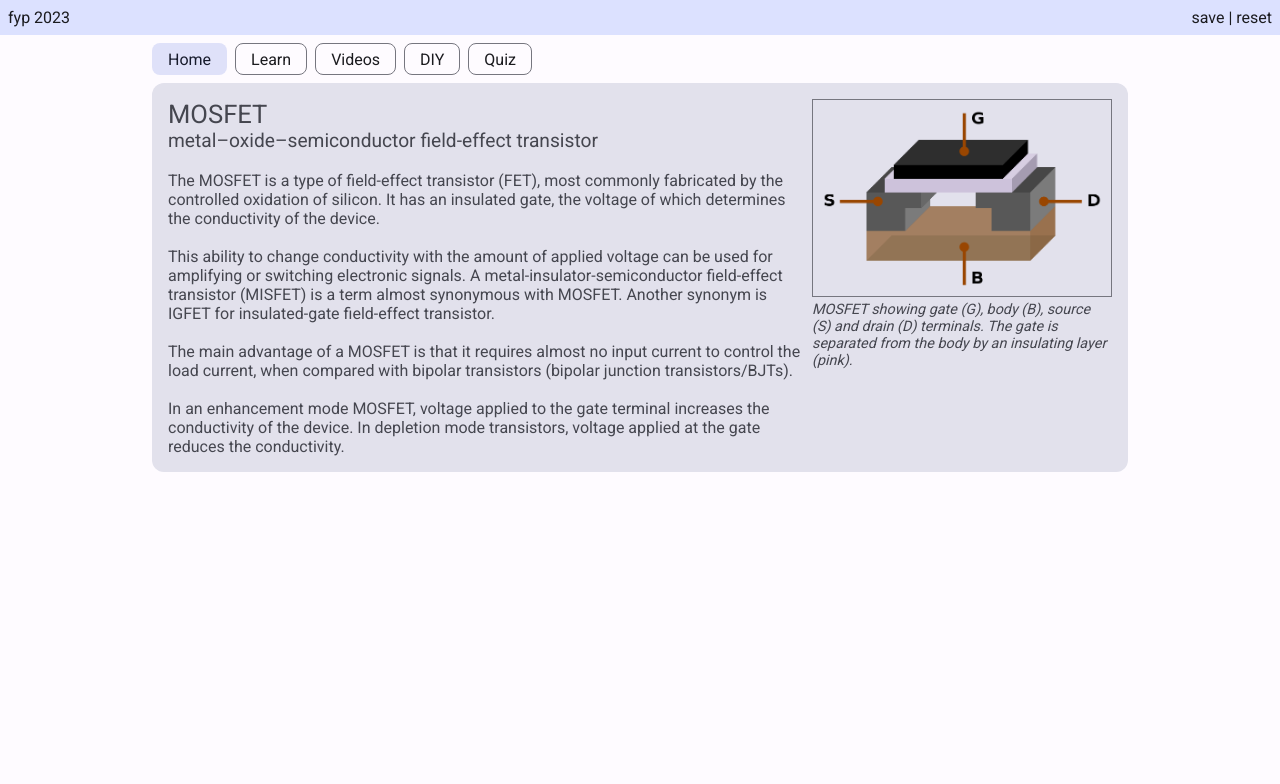
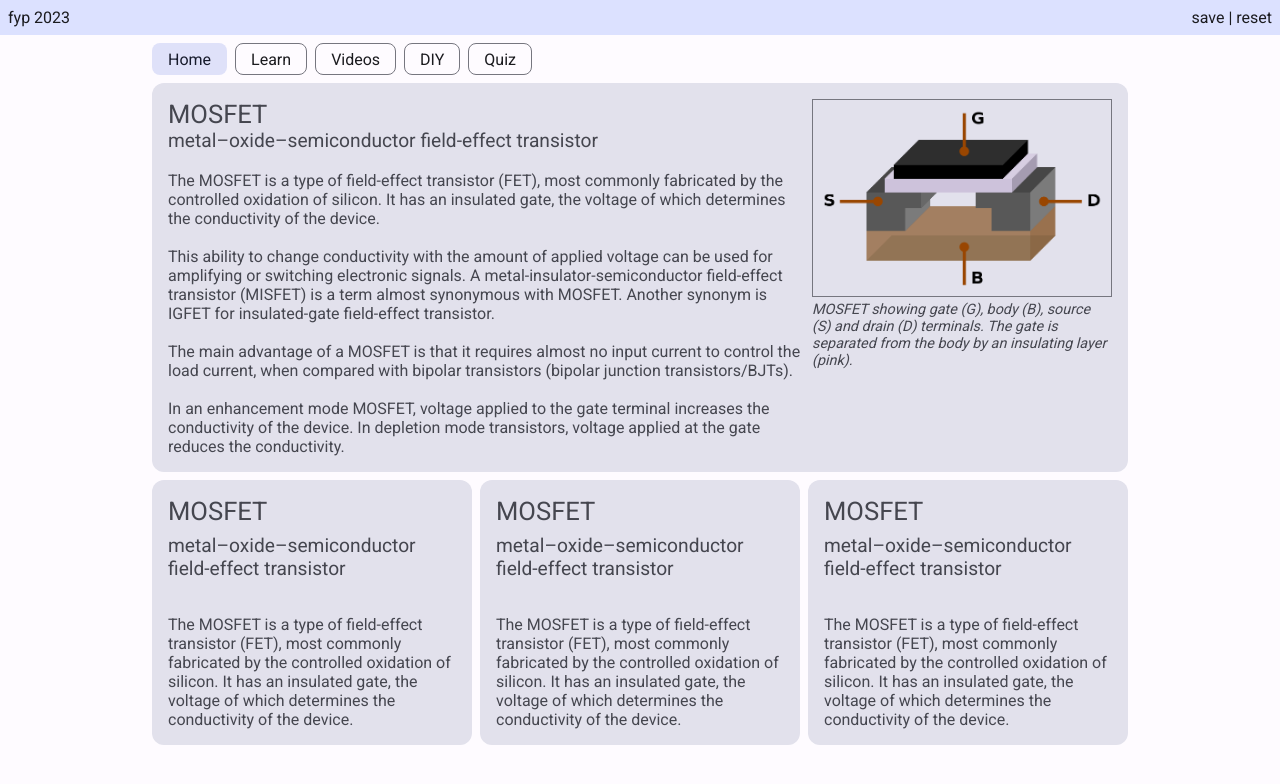
Before and after one commit to Zencron/fyp-2023, a React (Vite) app: page / in a window 1280 px wide. Shown: the top 784 px of the page. Built offline with nearby package versions, Linux system fonts and the light colour scheme.

Commit message:
feat: home container info cards

```diff
--- a/src/containers/homeContainer/HomeContainer.jsx
+++ b/src/containers/homeContainer/HomeContainer.jsx
@@ -7,6 +7,7 @@ import mosfetStructure from "/src/assets/MOSFET_Structure.png";
 export default function HomeContainer() {
   return (
     <div className={styles.homeContainer}>
+      <div className={styles.mainCardContainer}>
         <FilledCard>
           <div className={styles.mainCard}>
             <div>
@@ -17,21 +18,21 @@ export default function HomeContainer() {
               <br />
               <div>
                 The MOSFET is a type of field-effect transistor (FET), most
-              commonly fabricated by the controlled oxidation of silicon. It has
-              an insulated gate, the voltage of which determines the
+                commonly fabricated by the controlled oxidation of silicon. It
+                has an insulated gate, the voltage of which determines the
                 conductivity of the device.
                 <br />
                 <br />
                 This ability to change conductivity with the amount of applied
                 voltage can be used for amplifying or switching electronic
                 signals. A metal-insulator-semiconductor field-effect transistor
-              (MISFET) is a term almost synonymous with MOSFET. Another synonym
-              is IGFET for insulated-gate field-effect transistor.
+                (MISFET) is a term almost synonymous with MOSFET. Another
+                synonym is IGFET for insulated-gate field-effect transistor.
                 <br />
                 <br />
-              The main advantage of a MOSFET is that it requires almost no input
-              current to control the load current, when compared with bipolar
-              transistors (bipolar junction transistors/BJTs).
+                The main advantage of a MOSFET is that it requires almost no
+                input current to control the load current, when compared with
+                bipolar transistors (bipolar junction transistors/BJTs).
                 <br />
                 <br />
                 In an enhancement mode MOSFET, voltage applied to the gate
@@ -56,5 +57,54 @@ export default function HomeContainer() {
           </div>
         </FilledCard>
       </div>
+      <FilledCard>
+        <div className={styles.infoCard}>
+          <div className={styles.title}>MOSFET</div>
+          <div className={styles.subtitle}>
+            metal–oxide–semiconductor field-effect transistor
+          </div>
+          <br />
+          <div>
+            The MOSFET is a type of field-effect transistor (FET), most commonly
+            fabricated by the controlled oxidation of silicon. It has an
+            insulated gate, the voltage of which determines the conductivity of
+            the device.
+            <br />
+          </div>
+        </div>
+      </FilledCard>
+      <FilledCard>
+        <div className={styles.infoCard}>
+          <div className={styles.title}>MOSFET</div>
+          <div className={styles.subtitle}>
+            metal–oxide–semiconductor field-effect transistor
+          </div>
+          <br />
+          <div>
+            The MOSFET is a type of field-effect transistor (FET), most commonly
+            fabricated by the controlled oxidation of silicon. It has an
+            insulated gate, the voltage of which determines the conductivity of
+            the device.
+            <br />
+          </div>
+        </div>
+      </FilledCard>
+      <FilledCard>
+        <div className={styles.infoCard}>
+          <div className={styles.title}>MOSFET</div>
+          <div className={styles.subtitle}>
+            metal–oxide–semiconductor field-effect transistor
+          </div>
+          <br />
+          <div>
+            The MOSFET is a type of field-effect transistor (FET), most commonly
+            fabricated by the controlled oxidation of silicon. It has an
+            insulated gate, the voltage of which determines the conductivity of
+            the device.
+            <br />
+          </div>
+        </div>
+      </FilledCard>
+    </div>
   );
 }
--- a/src/containers/homeContainer/HomeContainer.module.css
+++ b/src/containers/homeContainer/HomeContainer.module.css
@@ -1,5 +1,14 @@
 .homeContainer {
   margin-top: 8px;
+  display: grid;
+  grid-template-columns: var(--column-width-single) var(--column-width-single) var(
+      --column-width-single
+    );
+  gap: 8px;
+}
+
+.mainCardContainer {
+  grid-column: 1/4;
 }
 
 .mainCard {
@@ -27,3 +36,9 @@
   font-size: 0.9em;
   font-style: italic;
 }
+
+.infoCard {
+  padding: 16px;
+  display: grid;
+  gap: 8px;
+}
```
Lines whose indentation alone changed are shown as unchanged.
